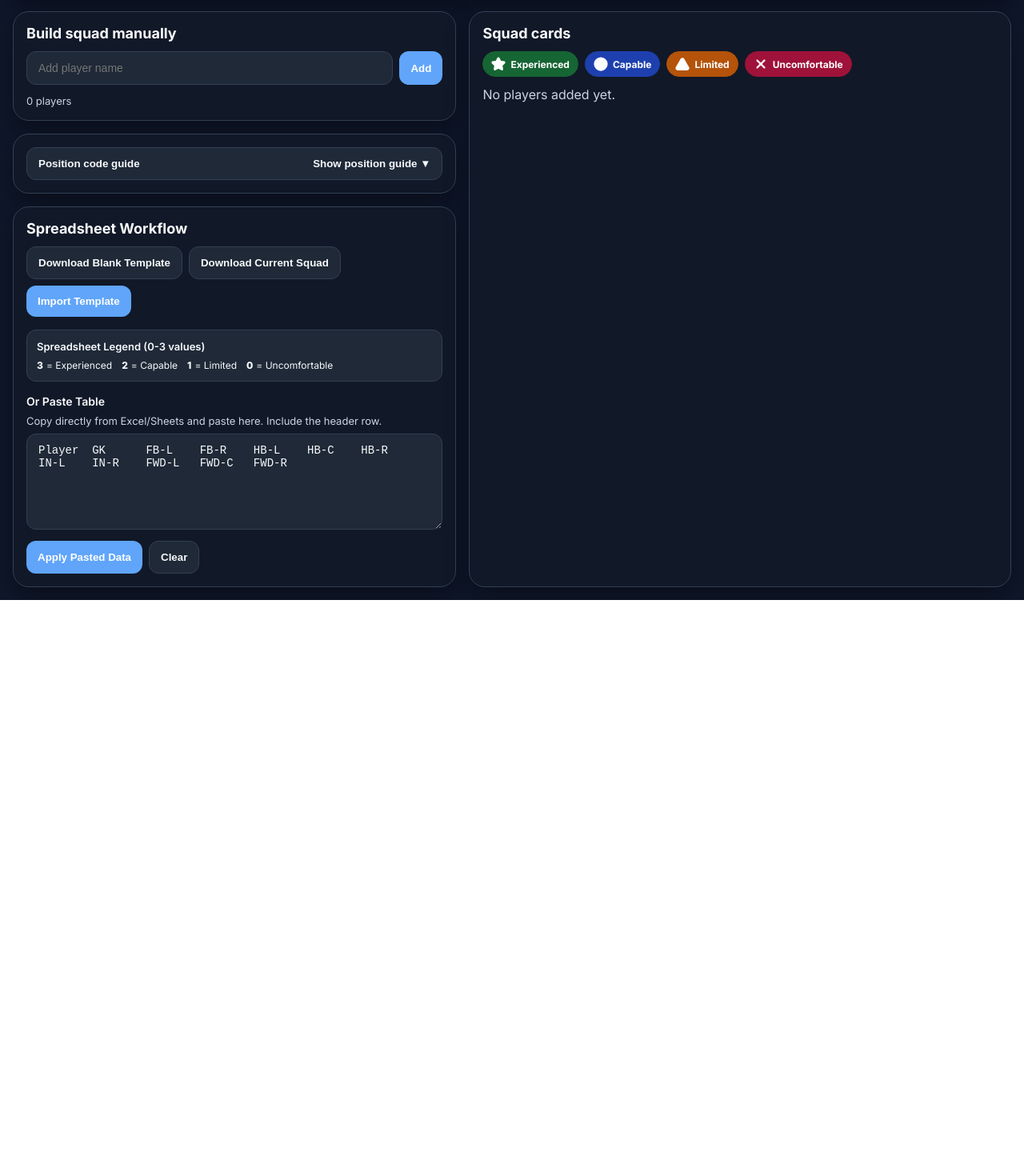
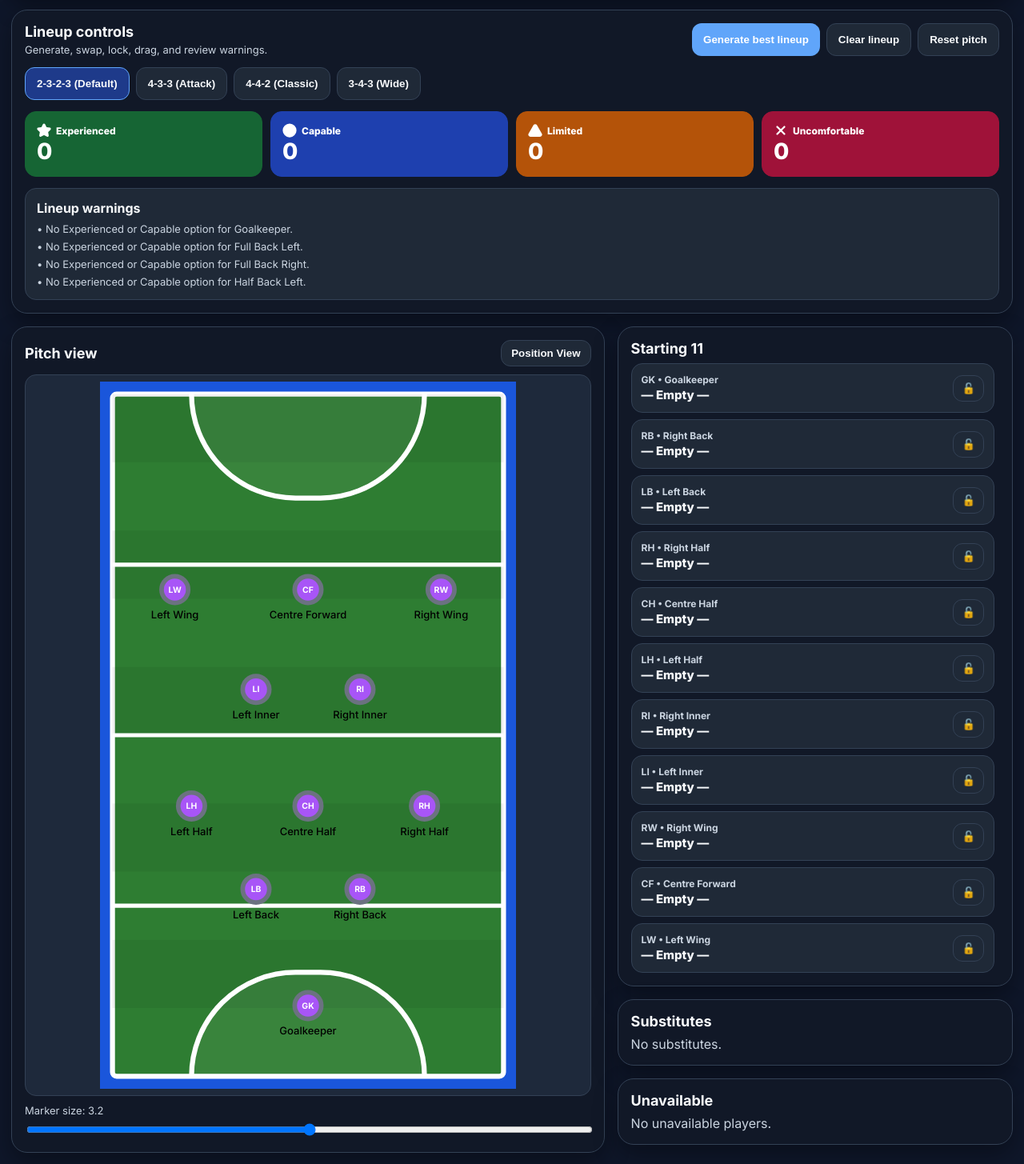
Before and after one commit to Barbiliscious/HockeyPlanner, a React (Vite) app: page / in a window 1280 px wide. Shown: the part 164-1619 px from the top of the page at 80% size. Before the commit the page ends 914 px from the top, so only its background shows below. Built offline with nearby package versions, Linux system fonts and the light colour scheme.

Commit message:
Update tab state and enhance export functionality with position code guide

```diff
--- a/src/App.jsx
+++ b/src/App.jsx
@@ -36,7 +36,7 @@ const THEMES = {
 
 export default function FieldHockeyPositionPlannerV2() {
   const [themeMode, setThemeMode] = useState("dark");
-  const [tab, setTab] = useState("Squad");
+  const [tab, setTab] = useState("Lineup");
   const [formation, setFormation] = useState(FORMATION_NAMES[0]);
   const [players, setPlayers] = useState([]);
   const [nextId, setNextId] = useState(1);
@@ -60,6 +60,7 @@ export default function FieldHockeyPositionPlannerV2() {
   const [positionViewOpen, setPositionViewOpen] = useState(false);
   const [positionViewShowAll, setPositionViewShowAll] = useState(false);
   const [positionGuideOpen, setPositionGuideOpen] = useState(false);
+  const [spreadsheetOpen, setSpreadsheetOpen] = useState(false);
   const [slotMenu, setSlotMenu] = useState(null);
 
   const fileInputRef = useRef(null);
@@ -148,7 +149,6 @@ export default function FieldHockeyPositionPlannerV2() {
   useEffect(() => {
     const closeMenus = () => {
       setSlotMenu(null);
-      setSelected((prev) => (prev?.type === "bench" || prev?.type === "unavailable" ? null : prev));
     };
     window.addEventListener("pointerdown", closeMenus);
     return () => window.removeEventListener("pointerdown", closeMenus);
@@ -316,12 +316,14 @@ export default function FieldHockeyPositionPlannerV2() {
   };
 
   const startDrag = (slotCode, e) => {
+    if (e.type?.startsWith("touch") && !lineup[slotCode]) return false;
     e.preventDefault();
     e.stopPropagation();
     const point = e.touches ? e.touches[0] : e;
     suppressSlotClickRef.current = false;
     setDragStart({ x: point.clientX, y: point.clientY, slotCode, moved: false });
     setDragging(slotCode);
+    return true;
   };
 
   const onPitchMove = (e) => {
@@ -528,10 +530,11 @@ export default function FieldHockeyPositionPlannerV2() {
       return;
     }
 
-    // Selected item is a slot, clicked item is a bench player -> vacate the slot
+    // Selected item is a slot, clicked item is a bench player — swap them
     if (selected.type === "slot" && type === "bench") {
+      const benchPlayerId = key;                          // ← ADD this line
       const nextLineup = { ...lineup };
-      nextLineup[selected.key] = null;
+      nextLineup[selected.key] = benchPlayerId;           // ← CHANGE null to benchPlayerId
       const nextLocks = { ...lockedSlots };
       delete nextLocks[selected.key];
       setLineup(nextLineup);
@@ -539,7 +542,6 @@ export default function FieldHockeyPositionPlannerV2() {
       setSelected(null);
       return;
     }
-
     // Selected item is a bench player, clicked item is a slot -> move bench player into that slot
     if (selected.type === "bench" && type === "slot") {
       const benchPlayerId = selected.key;
@@ -694,15 +696,15 @@ export default function FieldHockeyPositionPlannerV2() {
   };
 
   const handleSlotTouchStart = (slotCode, e) => {
-    startDrag(slotCode, e);
+    if (!startDrag(slotCode, e)) return;
     if (longPressTimerRef.current) clearTimeout(longPressTimerRef.current);
     longPressTimerRef.current = setTimeout(() => {
       if (!dragStart?.moved && lineup[slotCode]) {
         const touch = e.touches?.[0];
         if (touch) {
           openSlotMenu(slotCode, {
-            preventDefault: () => {},
-            stopPropagation: () => {},
+            preventDefault: () => { },
+            stopPropagation: () => { },
             clientX: touch.clientX,
             clientY: touch.clientY,
           });
@@ -823,7 +825,7 @@ export default function FieldHockeyPositionPlannerV2() {
     background: t.page,
     color: t.text,
     fontFamily: "Inter, ui-sans-serif, system-ui, sans-serif",
-    padding: 16,
+    padding: isMobile ? 12 : 14,
     boxSizing: "border-box",
   };
 
@@ -987,7 +989,7 @@ export default function FieldHockeyPositionPlannerV2() {
 
   return (
     <div style={shell}>
-      <div style={{ maxWidth: 1360, margin: "0 auto", display: "flex", flexDirection: "column", gap: 16 }}>
+      <div style={{ maxWidth: 1400, margin: "0 auto", display: "flex", flexDirection: "column", gap: 16 }}>
         <div style={card}>
           <div style={{ display: "flex", justifyContent: "space-between", gap: 12, flexWrap: "wrap", alignItems: "center" }}>
             <div>
@@ -1062,6 +1064,20 @@ export default function FieldHockeyPositionPlannerV2() {
                 <div style={{ marginTop: 12, color: t.muted, fontSize: 13 }}>
                   {playerCountLabel()}
                 </div>
+                <div style={{ display: "flex", flexDirection: "column", gap: 8, marginTop: 14 }}>
+                  {!players.length && <div style={{ color: t.muted, fontSize: 13 }}>No players added yet.</div>}
+                  {players.map((player) => (
+                    <div
+                      key={`manual-list-${player.id}`}
+                      style={{ background: t.panelAlt, border: `1px solid ${t.border}`, borderRadius: 12, padding: "8px 10px", display: "flex", justifyContent: "space-between", gap: 8, alignItems: "center" }}
+                    >
+                      <span style={{ fontWeight: 700 }}>{player.name}</span>
+                      <span style={{ color: player.unavailable ? t.muted : "#166534", border: `1px solid ${player.unavailable ? t.border : "#166534"}`, borderRadius: 999, padding: "3px 8px", fontSize: 12, fontWeight: 800 }}>
+                        {player.unavailable ? "Unavailable" : "Available"}
+                      </span>
+                    </div>
+                  ))}
+                </div>
               </div>
 
               <div style={card} onClick={(e) => e.stopPropagation()}>
@@ -1085,8 +1101,16 @@ export default function FieldHockeyPositionPlannerV2() {
               </div>
 
               <div style={card} onClick={(e) => e.stopPropagation()}>
-                <div style={{ fontSize: 18, fontWeight: 700, marginBottom: 12 }}>Spreadsheet Workflow</div>
-
+                <button
+                  style={{ ...secondaryBtn, width: "100%", display: "flex", justifyContent: "space-between", alignItems: "center", marginBottom: spreadsheetOpen ? 12 : 0 }}
+                  onClick={() => setSpreadsheetOpen((prev) => !prev)}
+                >
+                  <span>Spreadsheet Workflow</span>
+                  <span>{spreadsheetOpen ? "▼" : "▶"}</span>
+                </button>
+
+                {spreadsheetOpen && (
+                  <>
                     <div style={{ display: "flex", gap: 8, flexWrap: "wrap", marginBottom: 16 }}>
                       <button style={secondaryBtn} onClick={() => exportToExcel(players, "blank")}>Download Blank Template</button>
                       <button style={secondaryBtn} onClick={() => exportToExcel(players, "current")}>Download Current Squad</button>
@@ -1119,6 +1143,8 @@ export default function FieldHockeyPositionPlannerV2() {
                       <button style={primaryBtn} onClick={handlePaste}>Apply Pasted Data</button>
                       <button style={secondaryBtn} onClick={() => setBulkImport("")}>Clear</button>
                     </div>
+                  </>
+                )}
               </div>
             </div>
 
@@ -1274,14 +1300,14 @@ export default function FieldHockeyPositionPlannerV2() {
               {activePlayer && (
                 <div style={card}>
                   <div style={{ fontSize: 18, fontWeight: 700, marginBottom: 10 }}>Position roles</div>
-                  <div style={{ display: "grid", gridTemplateColumns: "repeat(auto-fit, minmax(180px, 1fr))", gap: 10 }}>
+                  <div style={{ display: "grid", gridTemplateColumns: isMobile ? "repeat(auto-fit, minmax(0, 1fr))" : "repeat(auto-fit, minmax(210px, 1fr))", gap: 10 }}>
                     {SLOT_META.map((slot) => {
                       const face = prefMeta(prefScore(activePlayer.id, slot.code));
                       return (
                         <div key={slot.code} style={{ background: t.panelAlt, border: `1px solid ${t.border}`, borderRadius: 14, padding: 12 }}>
                           <div style={{ fontWeight: 700 }}>{slot.name}</div>
                           <div style={{ fontSize: 12, color: t.muted, marginTop: 4 }}>{slot.code} • {slot.group}</div>
-                          <div style={{ display: "flex", gap: 6, flexWrap: "wrap", marginTop: 10 }}>
+                          <div style={{ display: "flex", gap: 6, flexWrap: isMobile ? "wrap" : "nowrap", marginTop: 10 }}>
                             {PREF_LEVELS.map((opt) => (
                               <button
                                 key={opt.value}
@@ -1418,7 +1444,7 @@ export default function FieldHockeyPositionPlannerV2() {
                 <div ref={pitchWrapRef} style={{ position: "relative", background: t.fieldBg, border: `1px solid ${t.border}`, borderRadius: 14, padding: 8 }}>
                   <svg
                     viewBox="0 0 100 170"
-                    style={{ width: "100%", display: "block", touchAction: "none", aspectRatio: "1 / 1.7", maxWidth: 520, margin: "0 auto" }}
+                    style={{ width: "100%", display: "block", touchAction: isMobile ? "pan-y" : "none", aspectRatio: "1 / 1.7", maxWidth: 520, margin: "0 auto" }}
                     onMouseMove={onPitchMove}
                     onMouseUp={endDrag}
                     onMouseLeave={endDrag}
@@ -1506,7 +1532,7 @@ export default function FieldHockeyPositionPlannerV2() {
               <div style={{ display: "flex", flexDirection: "column", gap: 16 }}>
                 <div style={card}>
                   <div style={{ fontSize: 18, fontWeight: 700, marginBottom: 8 }}>Starting 11</div>
-                  <div style={{ display: "flex", flexDirection: "column", gap: 8, maxHeight: 560, overflowY: "auto" }}>
+                  <div style={{ display: "flex", flexDirection: "column", gap: 8, paddingRight: 6 }}>
                     {fSlots.map((spot) => {
                       const pid = lineup[spot.internalCode];
                       const player = byId(pid);
@@ -1546,7 +1572,7 @@ export default function FieldHockeyPositionPlannerV2() {
                       </button>
                     )}
                   </div>
-                  <div style={{ display: "grid", gap: 8 }}>
+                  <div style={{ display: "grid", gap: 8, paddingRight: 6 }}>
                     {!availableBenchPlayers.length && <div style={{ color: t.muted }}>No substitutes.</div>}
                     {availableBenchPlayers.map((player) => {
                       const strongPositions = SLOT_META
@@ -1585,7 +1611,7 @@ export default function FieldHockeyPositionPlannerV2() {
                       </button>
                     )}
                   </div>
-                  <div style={{ display: "grid", gap: 8 }}>
+                  <div style={{ display: "grid", gap: 8, paddingRight: 6 }}>
                     {!unavailableBenchPlayers.length && <div style={{ color: t.muted }}>No unavailable players.</div>}
                     {unavailableBenchPlayers.map((player) => {
                       const strongPositions = SLOT_META
@@ -1631,10 +1657,7 @@ export default function FieldHockeyPositionPlannerV2() {
                 <textarea value={summaryText} onChange={(e) => setSummaryText(e.target.value)} style={{ ...input, minHeight: 260, fontFamily: "monospace", fontSize: 12 }} />
                 <div style={{ display: "flex", gap: 8, flexWrap: "wrap", alignItems: "center" }}>
                   <button style={primaryBtn} onClick={copySummary}>Copy summary</button>
-                  <button style={secondaryBtn} onClick={loadSummary}>Load from summary</button>
                   <button style={secondaryBtn} onClick={copyCode}>Copy code</button>
-                  <button style={secondaryBtn} onClick={copyLink}>Copy link</button>
-                  <button style={secondaryBtn} onClick={copyReadOnlyLink}>Copy view-only link</button>
                   <button style={secondaryBtn} onClick={() => copyShortLink(false)}>Copy short link</button>
                   <button style={secondaryBtn} onClick={() => copyShortLink(true)}>Copy short view-only link</button>
                   {!!shareNotice && <span style={{ color: t.muted, fontSize: 13, fontWeight: 700 }}>{shareNotice}</span>}
--- a/src/utils/importExport.js
+++ b/src/utils/importExport.js
@@ -134,21 +134,30 @@ export function exportToExcel(players, type) {
       aoa.push(row);
     });
   } else {
-    aoa.push(["", "", "", "", "", "", "", "", "", "", "", ""]);
-    aoa.push(["", "", "", "", "", "", "", "", "", "", "", ""]);
-    aoa.push(["", "", "", "", "", "", "", "", "", "", "", ""]);
+    aoa.push(Array(headers.length).fill(""));
+    aoa.push(Array(headers.length).fill(""));
+    aoa.push(Array(headers.length).fill(""));
   }
 
-  aoa.push([]);
-  aoa.push(["Legend:"]);
-  aoa.push(["3 = Experienced"]);
-  aoa.push(["2 = Capable"]);
-  aoa.push(["1 = Limited"]);
-  aoa.push(["0 = Uncomfortable"]);
+  const guide = [
+    ["Legend"],
+    ["Value", "Meaning"],
+    [3, "Experienced"],
+    [2, "Capable"],
+    [1, "Limited"],
+    [0, "Uncomfortable"],
+    [],
+    [],
+    ["Position Code Guide"],
+    ["Code", "Position"],
+    ...SLOT_META.map((slot) => [slot.code, slot.name]),
+  ];
 
   const wb = XLSX.utils.book_new();
   const ws = XLSX.utils.aoa_to_sheet(aoa);
+  const guideWs = XLSX.utils.aoa_to_sheet(guide);
   XLSX.utils.book_append_sheet(wb, ws, "Squad");
+  XLSX.utils.book_append_sheet(wb, guideWs, "Guide");
   const filename = type === "current" ? "Current_Squad_Template.xlsx" : "Blank_Template.xlsx";
   XLSX.writeFile(wb, filename);
 }
```
Lines whose indentation alone changed are shown as unchanged.
